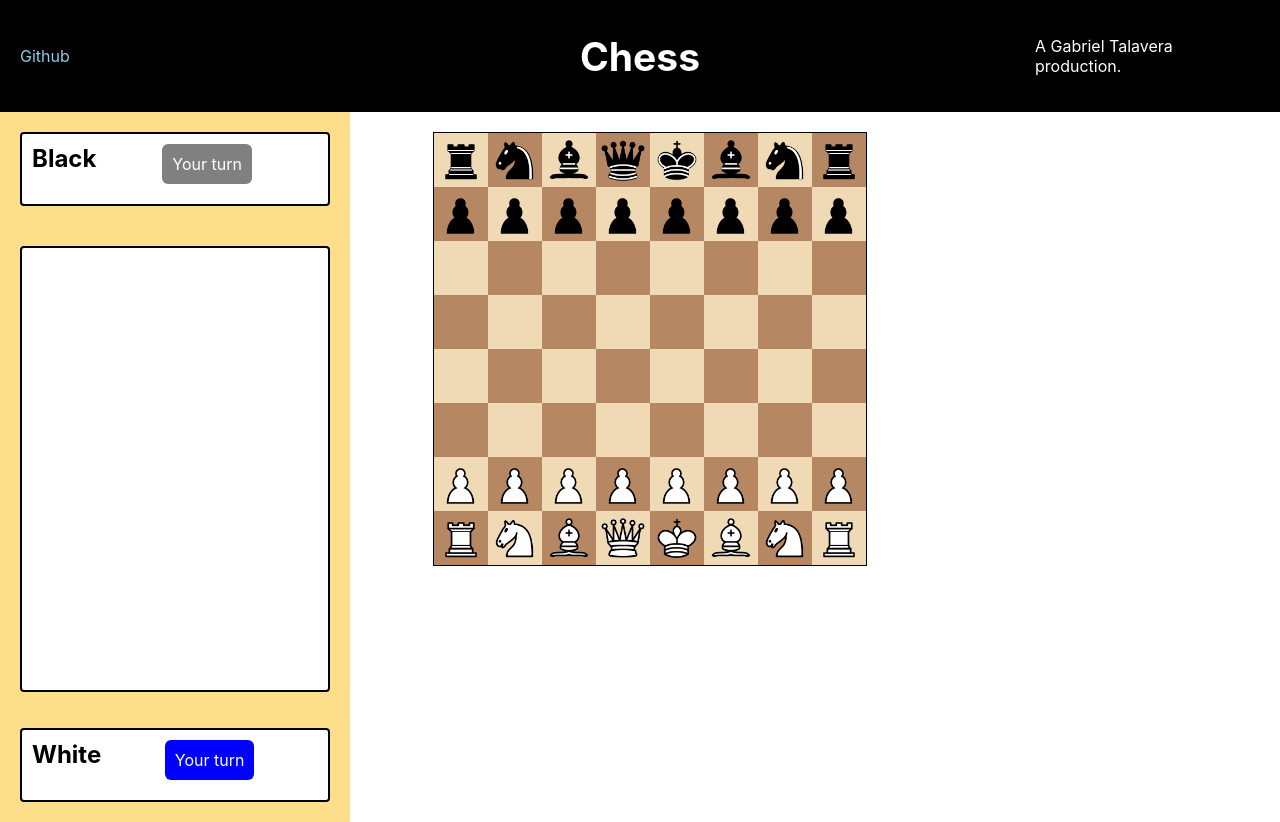
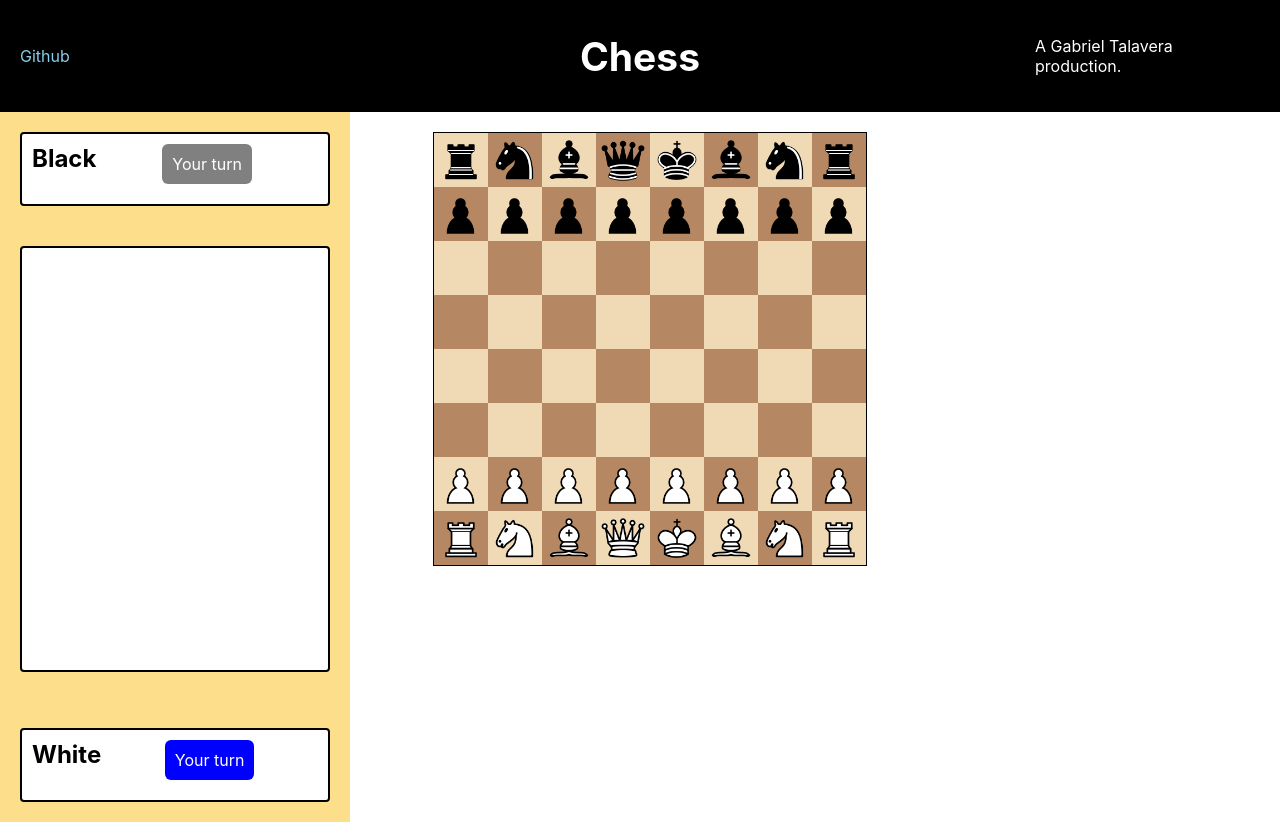
Before and after one commit to gabrieltal/chess, a React (Create React App) app: page / in a window 1280 px wide. Built offline with nearby package versions, Linux system fonts and the light colour scheme.

Commit message:
Added max height to move-history

```diff
--- a/src/App.css
+++ b/src/App.css
@@ -241,6 +241,7 @@ header {
   min-height: 200px;
   border: 2px solid black;
   border-radius: 4px;
+  max-height: calc(100% - 20px);
 }
 
 .move-description {
```
